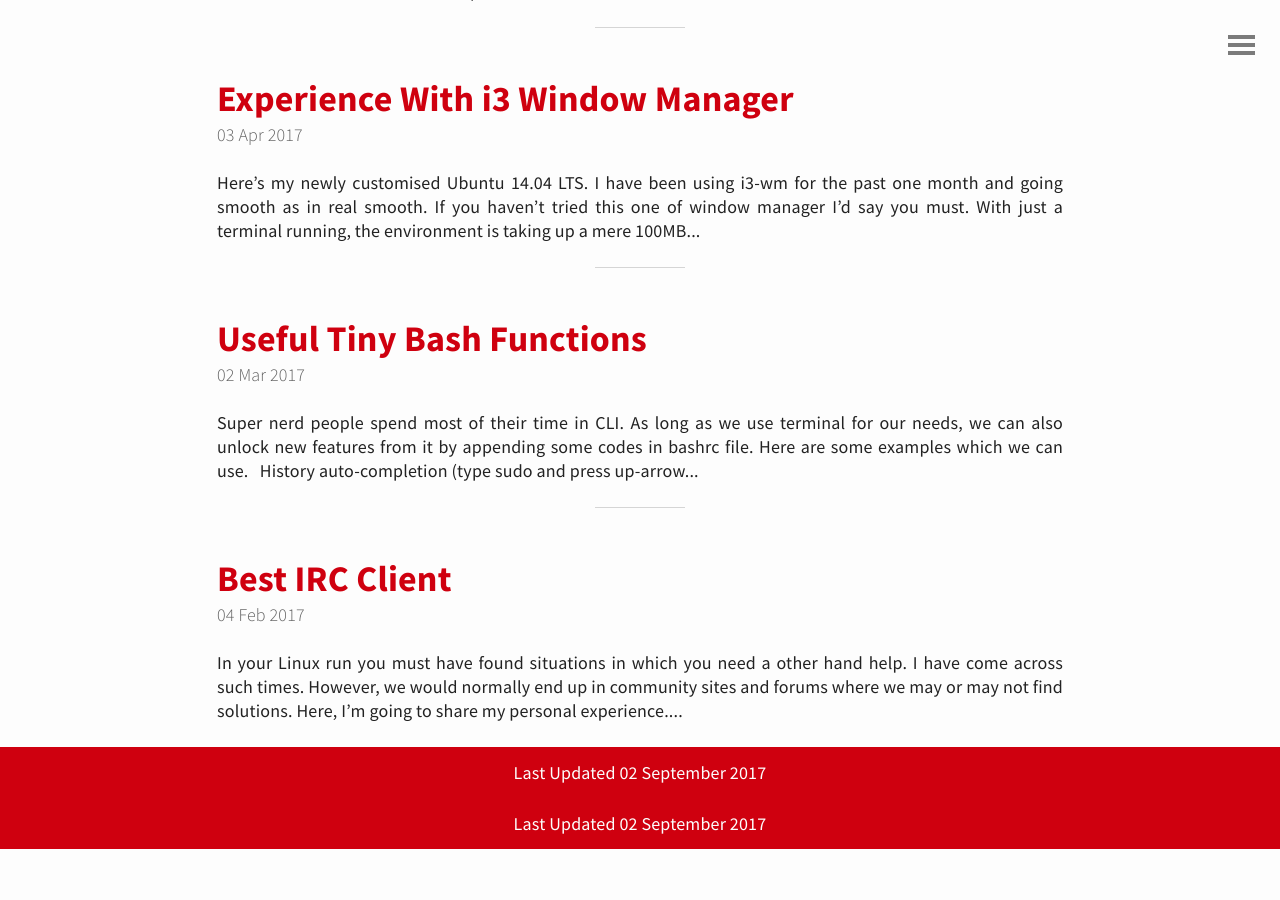
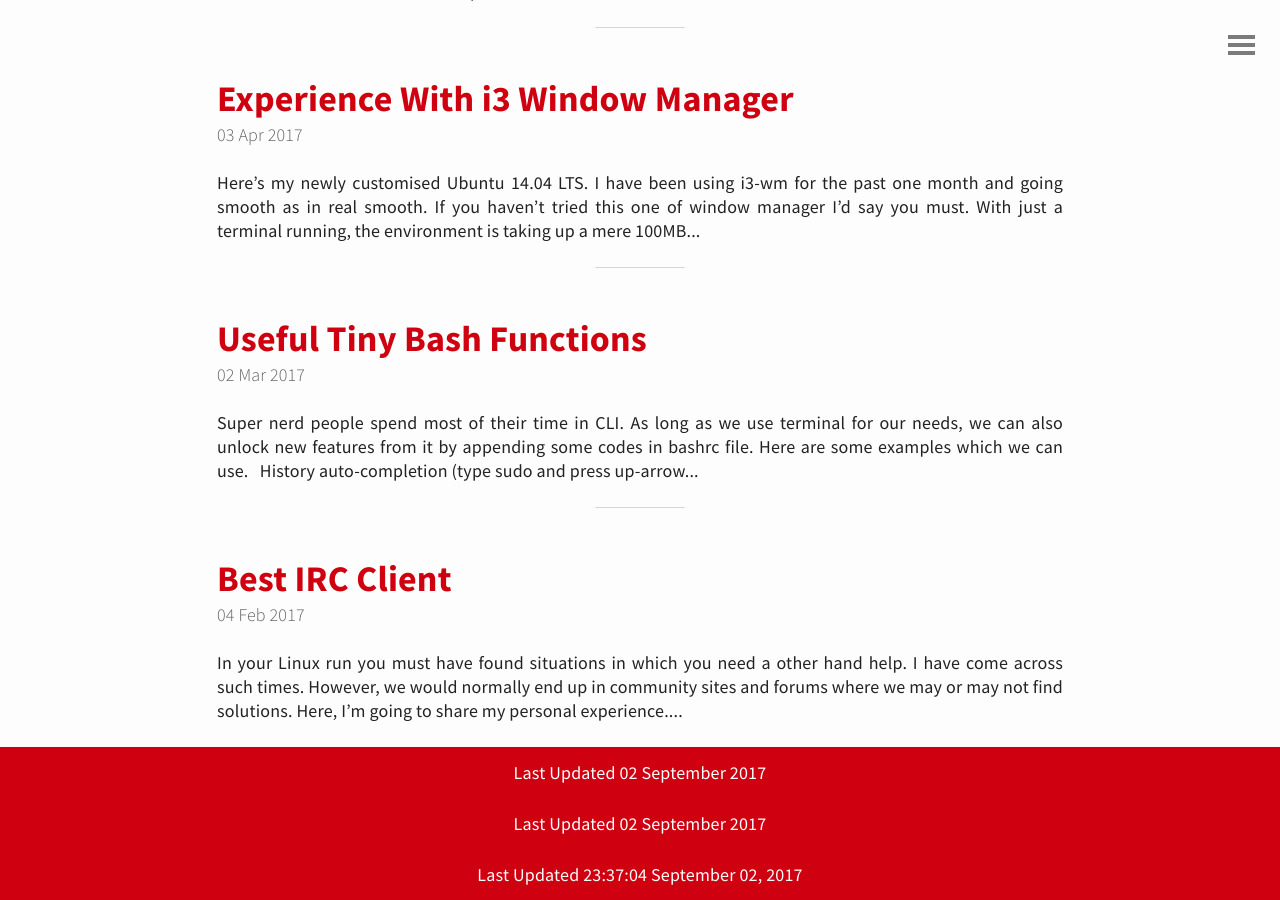
Before and after one commit to shonry271192/-, a Jekyll site: the page built from index.html, in a window 1280 px wide and 900 px high, scrolled down 1017 px. Built offline with Jekyll 4.4.1, drawn with Linux system fonts in a browser that asks for light colours; the list of posts is cut into pages by our own code; before the commit the page ends 1866 px from its top, so only the background shows below that.

Commit message:
updated site

```diff
--- a/_includes/footer.html
+++ b/_includes/footer.html
@@ -1,2 +1,3 @@
 <footer><span>Last Updated {{ site.time | date: '%d %B %Y' }} </span></footer>
 <footer><span>Last Updated 02 September 2017 </span></footer>
+<footer><span>Last Updated 23:37:04 September 02, 2017 </span></footer>
```
